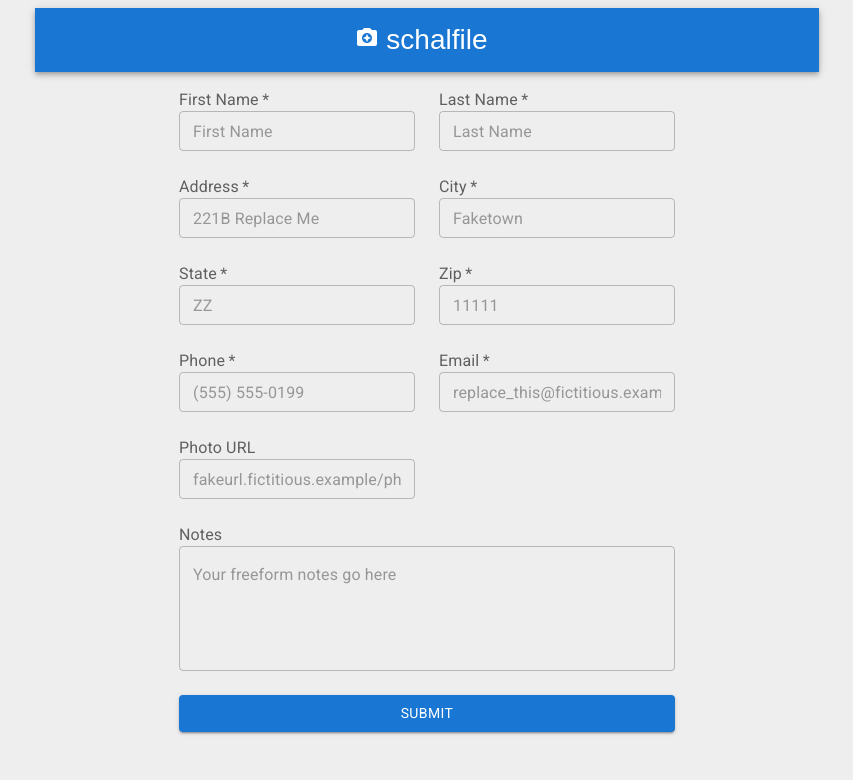
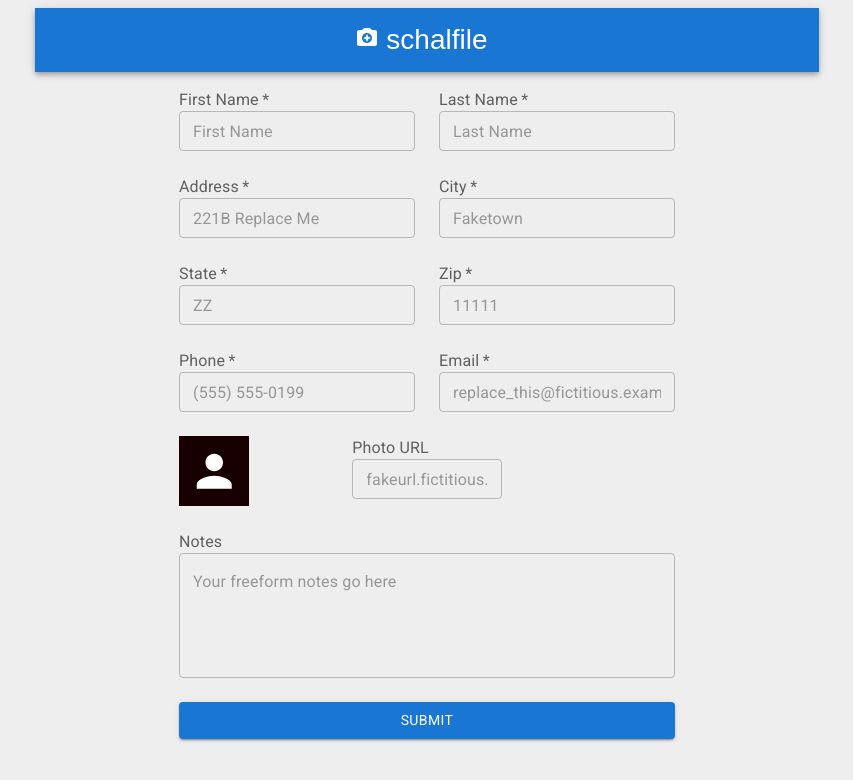
Before and after one commit to sawalls/rivet-code-challenge, a React (Vite) app: page /profile/create in a window 1280 px wide. Shown: the top 780 px of the page, without its empty margins (213-1066 px from the left). Built offline with nearby package versions, Linux system fonts and the light colour scheme; no server answers.

Commit message:
in the middle of adding photo to ProfileForm

```diff
--- a/src/features/profile/Photo.tsx
+++ b/src/features/profile/Photo.tsx
@@ -3,7 +3,7 @@ import { Profile } from "./profileUtils";
 import { ResponsiveStyleValue } from "@mui/system";
 
 type PhotoProps = {
-  profile: Profile;
+  profile: Profile | undefined;
   size: ResponsiveStyleValue<string | number>;
 };
 
@@ -32,7 +32,11 @@ function stringToColor(string: string) {
 }
 
 export default function Photo({ profile, size }: PhotoProps) {
-  const { first_name, last_name, photo } = profile;
+  const { first_name, last_name, photo } = profile || {
+    first_name: "",
+    last_name: "",
+    photo: "",
+  };
   return (
     <Avatar
       alt={`${first_name} ${last_name}`}
@@ -44,12 +48,14 @@ export default function Photo({ profile, size }: PhotoProps) {
       }}
       variant="square"
     >
+      {profile && (
         <Typography
           sx={{
             fontSize: "2em",
             float: "left", // hack to break out of the underline from Link
           }}
         >{`${first_name[0]}${last_name[0]}`}</Typography>
+      )}
     </Avatar>
   );
 }
--- a/src/features/profile/ProfileForm.tsx
+++ b/src/features/profile/ProfileForm.tsx
@@ -9,6 +9,7 @@ import {
 import Grid from "@mui/material/Grid2";
 import type { Profile } from "./profileUtils";
 import type { ProfileFormErrorInfo } from "./ProfileCreateEdit";
+import Photo from "./Photo";
 
 const FlexGrid = styled(Grid)(() => ({
   display: "flex",
@@ -155,6 +156,10 @@ export function ProfileForm({
         type="email"
         errorInfo={errorInfo}
       />
+      <Grid size={4}>
+        <Photo profile={initialProfile} size="3.5em" />
+      </Grid>
+      <Grid size={8}>
         <ProfileInput
           path="photo"
           label="Photo URL"
@@ -163,6 +168,7 @@ export function ProfileForm({
           type="url"
           errorInfo={errorInfo}
         />
+      </Grid>
       <FlexGrid size={{ xs: 12 }}>
         <FormLabel htmlFor="notes">Notes</FormLabel>
         <TextField
```
Lines whose indentation alone changed are shown as unchanged.
